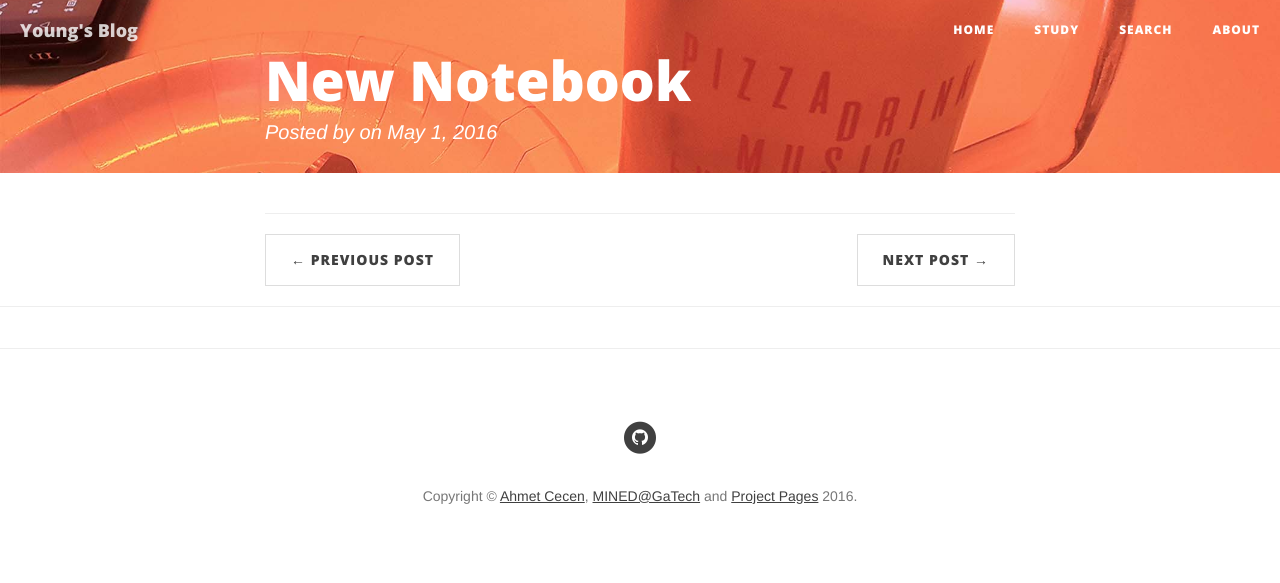
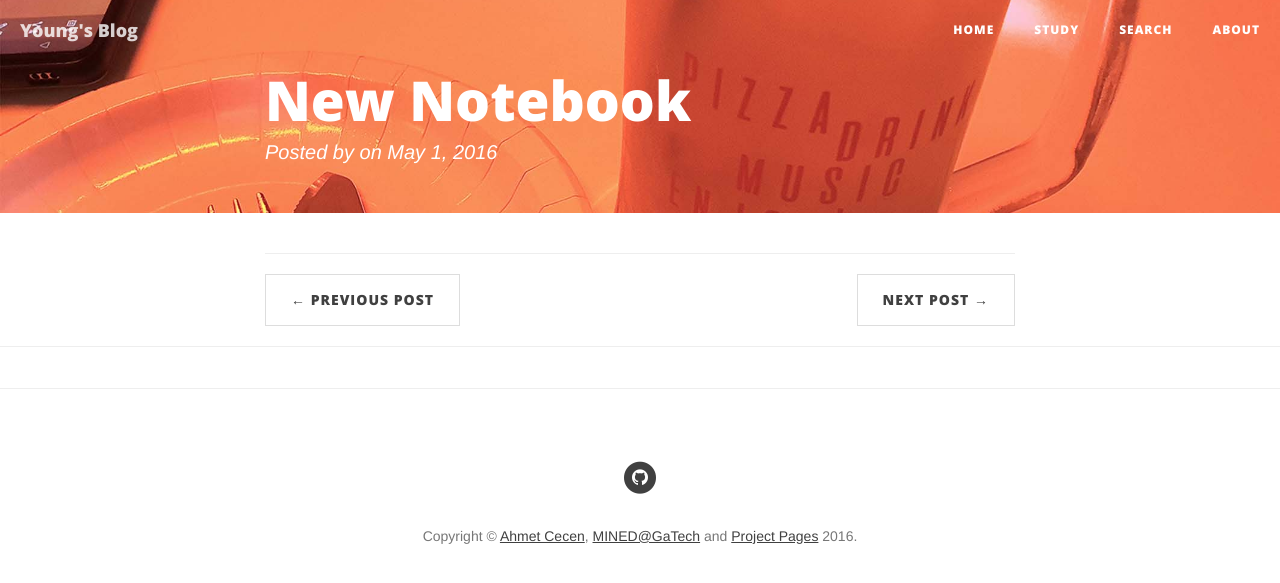
Before and after one commit to SwimmingHwang/SwimmingHwang.github.io.old, a Jekyll site: the page built from _posts/example/2016-05-01-New-Notebook.markdown, in a window 1280 px wide. Shown: the top 583 px of the page. Built offline with Jekyll 4.4.1, drawn with Linux system fonts in a browser that asks for light colours; nearby versions of some CDN libraries; some web fonts are replaced; our own code applies the rules of GitHub Pages for plain Markdown files; comment, search, counter and statistics services are not loaded.

Commit message:
fix: padding fix

```diff
--- a/_layouts/post.html
+++ b/_layouts/post.html
@@ -7,7 +7,7 @@ layout: default
     <div class="container">
         <div class="row">
             <div class="col-lg-8 col-lg-offset-2 col-md-10 col-md-offset-1">
-                <div class="post-heading" style="padding: 30px 0">
+                <div class="post-heading" style="padding: 50px 0">
                     <h1>{{ page.title }}</h1>
                     {% if page.subtitle %}
                     <h2 class="subheading">{{ page.subtitle }}</h2>
```
